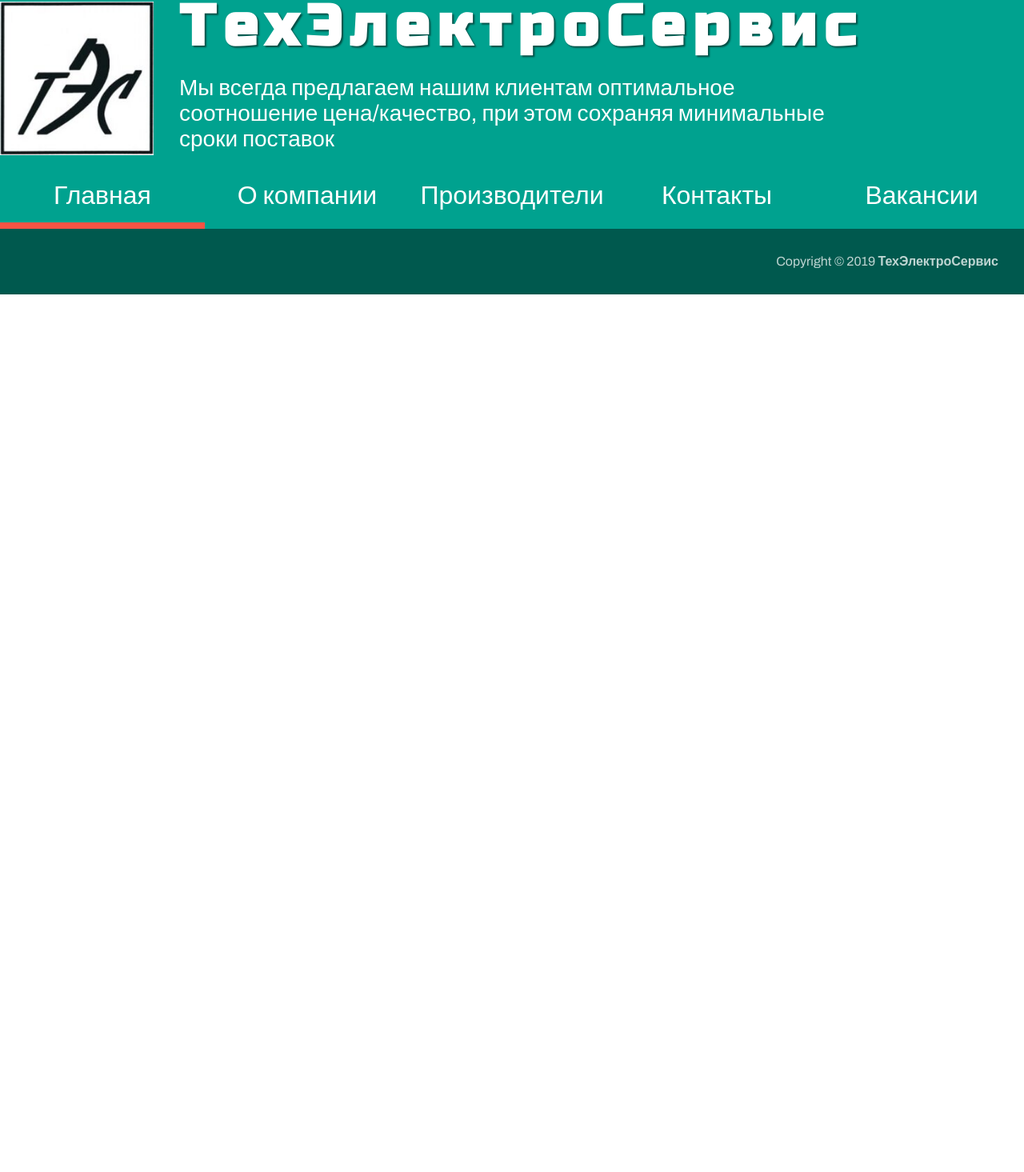
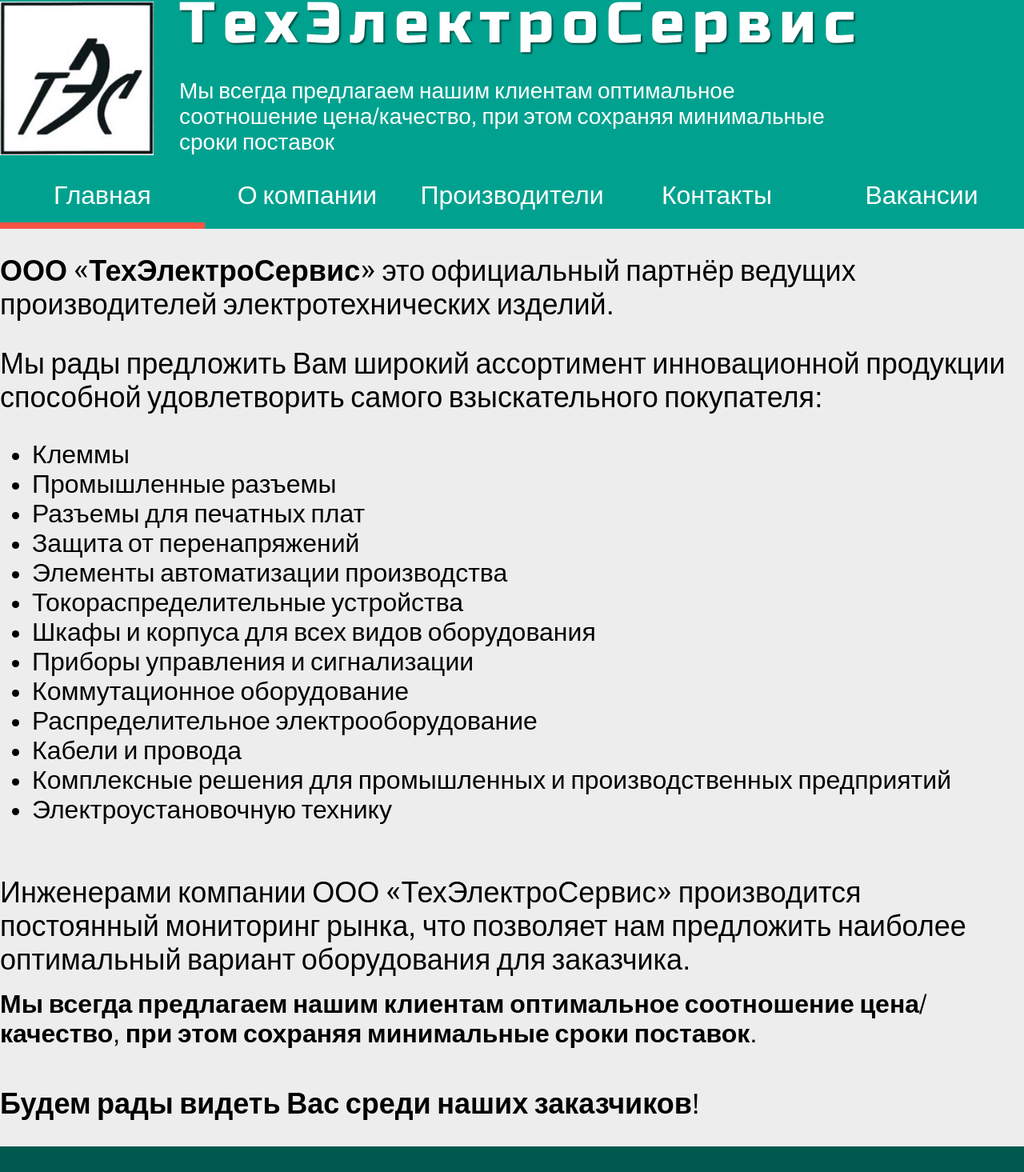
Before and after one commit to VladBytsyuk/tes-website, a React (Create React App) app: page / in a window 1280 px wide. Shown: the part 81-1546 px from the top of the page at 80% size. Before the commit the page ends 800 px from the top, so only its background shows below. Built offline with nearby package versions, Linux system fonts and the light colour scheme.

Commit message:
Added Company block

```diff
--- a/src/App.js
+++ b/src/App.js
@@ -1,15 +1,16 @@
 import React, { Component } from 'react';
 import './App.css';
 import Header from './header/Header';
+import Content from './content/Content';
 import Footer from './footer/Footer';
 
 class App extends Component {
   render() {
     return (
       <div className="App">
-        <Header></Header>
-
-        <Footer></Footer>
+        <Header />
+        <Content />
+        <Footer />
       </div>
     );
   }
--- /dev/null
+++ b/src/content/Content.css
@@ -0,0 +1,4 @@
+.Content {
+    background: #ededed;
+    margin: 0px
+}
--- /dev/null
+++ b/src/content/Content.js
@@ -0,0 +1,15 @@
+import React, { Component } from 'react';
+import './Content.css';
+import Company from './company/Company';
+
+class Content extends Component {
+    render() {
+        return (
+            <div className="Content">
+                <Company />
+            </div>
+        );
+    }
+}
+
+export default Content;
--- /dev/null
+++ b/src/content/company/Company.css
@@ -0,0 +1,21 @@
+.Company {
+    font-size: 36px;
+    text-align: left;
+    max-width: 1440px;
+    margin: 0 auto;
+}
+.Company-text {
+    padding-top: 32px;
+}
+.Company-text-bottom {
+    padding-top: 32px;
+    padding-bottom: 32px;
+}
+.Company-text-small {
+    font-size: 32px;
+    padding-top: 16px;
+    padding-bottom: 16px;
+}
+.Company-enumeration {
+    font-size: 32px;
+}
--- /dev/null
+++ b/src/content/company/Company.js
@@ -0,0 +1,37 @@
+import React, { Component } from 'react';
+import './Company.css';
+
+
+class Company extends Component {
+    render() {
+        return (
+            <div className="Company">
+                <div className="Company-text"><b>ООО «ТехЭлектроСервис»</b> это официальный партнёр ведущих производителей электротехнических изделий.</div>
+                <div className="Company-text">Мы рады предложить Вам широкий ассортимент инновационной продукции способной удовлетворить самого взыскательного покупателя:</div>
+                <div className="Company-enumeration">
+                    <ul>
+                        <li>Клеммы</li>
+                        <li>Промышленные разъемы</li>
+                        <li>Разъемы для печатных плат</li>
+                        <li>Защита от перенапряжений</li>
+                        <li>Элементы автоматизации производства</li>
+                        <li>Токораспределительные устройства</li>
+                        <li>Шкафы и корпуса для всех видов оборудования</li>
+                        <li>Приборы управления и сигнализации</li>
+                        <li>Коммутационное оборудование</li>
+                        <li>Распределительное электрооборудование</li>
+                        <li>Кабели и провода</li>
+                        <li>Комплексные решения для промышленных и производственных предприятий</li>
+                        <li>Электроустановочную технику</li>
+                    </ul>
+                </div>
+                <div className="Company-text">Инженерами компании ООО «ТехЭлектроСервис» производится постоянный мониторинг рынка, что позволяет нам предложить наиболее оптимальный вариант оборудования для заказчика.</div>
+                <div className="Company-text-small"><b>Мы всегда предлагаем нашим клиентам оптимальное соотношение цена/качество, при этом сохраняя минимальные сроки поставок.</b></div>
+                <div className="Company-text-bottom"><b>Будем рады видеть Вас среди наших заказчиков!</b></div>
+
+            </div>
+        );
+    }
+}
+
+export default Company;
--- a/src/footer/Footer.css
+++ b/src/footer/Footer.css
@@ -4,3 +4,7 @@
     color: #ffffffbf;
     padding: 32px;
 }
+.Footer-center {
+    max-width: 1440px;
+    margin: 0 auto;
+}
--- a/src/footer/Footer.js
+++ b/src/footer/Footer.js
@@ -5,7 +5,7 @@
   render() {
     return (
       <div className="Footer">
-          Copyright © 2019  <b>ТехЭлектроСервис</b>
+          <div className="Footer-center">Copyright © 2019  <b>ТехЭлектроСервис</b></div>
       </div>
     );
   }
--- a/src/header/Header.css
+++ b/src/header/Header.css
@@ -22,19 +22,20 @@
     height: 192px;
     text-align: start;
     color: #FFFFFF;
-    margin-top: 20px
+    margin-top: 16px
 }
 .Header-title {
     height: 72px;
     font-family: 'Russo One';
     letter-spacing: 10px;
     text-shadow: 2px 2px 2px #00000088;
-    font-size: 72px
+    font-size: 72px;
+    font-weight: 500;
 }
 .Header-subtitle {
     height: 84px;
     line-height: 32px;
     max-width: 870px;
     font-size: 28px;
-    margin-top: 32px
+    margin-top: 40px
 }
--- a/src/header/Header.js
+++ b/src/header/Header.js
@@ -10,7 +10,7 @@
         <div className="Header-content">
           <img src={logo} className="Header-logo" alt="logo" />
           <div className="Header-titles">
-            <div className="Header-title"><b>ТехЭлектроСервис</b></div>
+            <div className="Header-title">ТехЭлектроСервис</div>
             <div className="Header-subtitle">Мы всегда предлагаем нашим клиентам оптимальное соотношение цена/качество, при этом сохраняя минимальные сроки поставок</div>
           </div>
         </div>
--- a/src/header/menu/Menu.css
+++ b/src/header/menu/Menu.css
@@ -1,6 +1,6 @@
 .Menu {
     display: flex;
     text-align: center;
-    max-width: 1440px;
+    max-width: 1280px;
     margin: 0 auto;
 }
```
